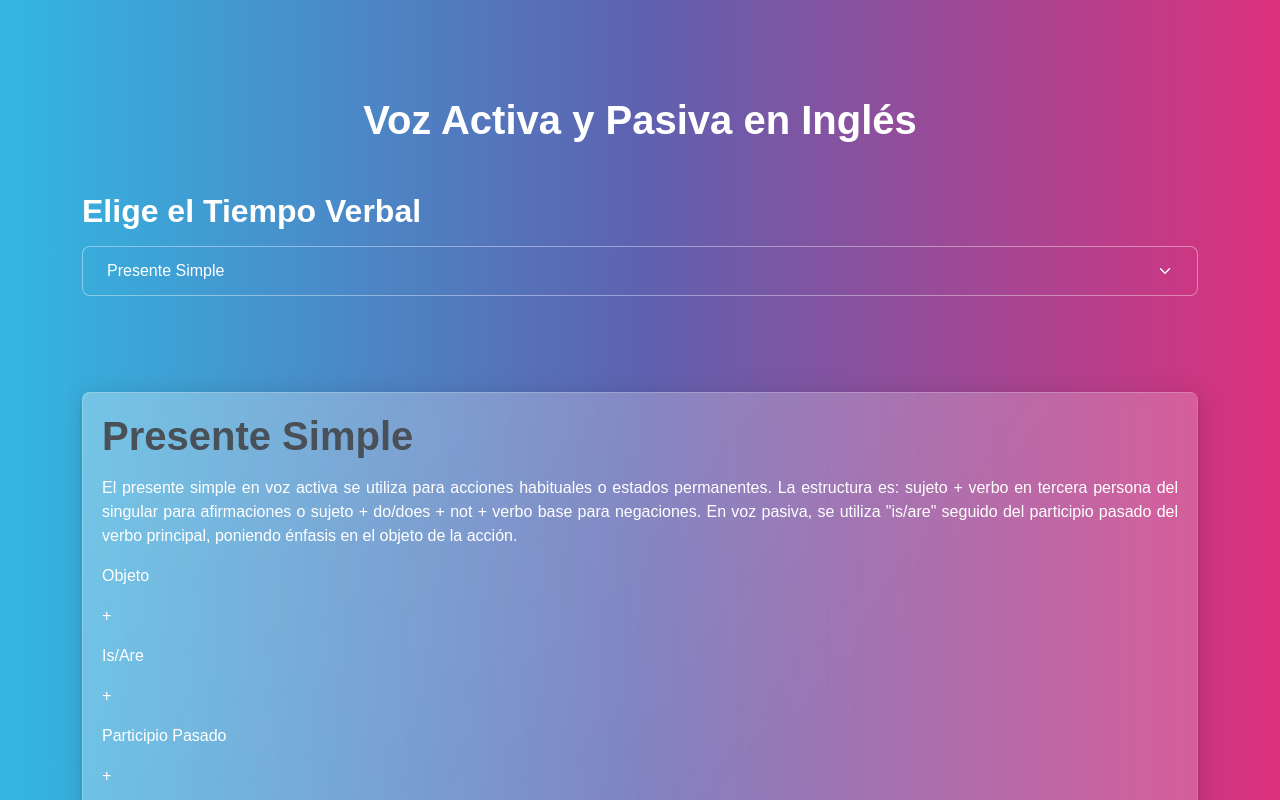
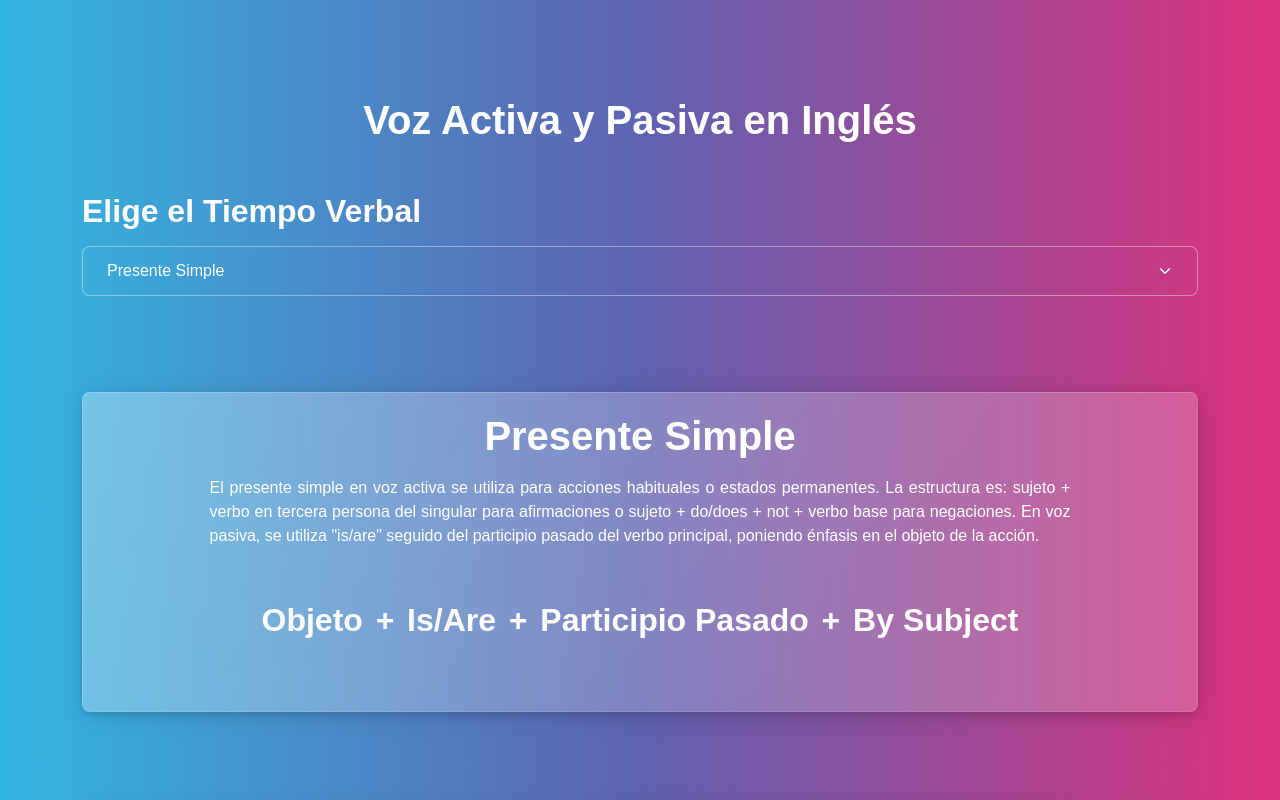
Before and after one commit to ArmandoxxXD/PaginaIngles, a plain HTML site: page index.html in a window 1280 px wide. Shown: the top 800 px of the page. Drawn offline with nearby package versions, Linux system fonts and the light colour scheme.

Commit message:
estructura

```diff
--- a/styles.css
+++ b/styles.css
@@ -32,3 +32,49 @@ h2 {
 .feedback {
   margin-top: 10px;
 }
+
+.explanation {
+  display: flex;
+  justify-content: center;
+  align-items: center;
+  flex-direction: column;
+}
+
+.explanation__header {
+
+}
+
+.explanation__cuerpo {
+  width: 80%;
+
+}
+
+.titulo {
+  text-align: center;
+  color: white;
+}
+
+.structure {
+  display: flex;
+  align-items: center;
+  justify-content: center;
+  flex-direction: row;
+  margin: 2em 0 3em 0;
+}
+
+.structure p {
+  color: white;
+  text-align: center;
+  font-size: 2em !important;
+  font-weight: 600;
+  margin: 0em 0.2em;
+  transition: transform 0.3s ease, margin 0.3s ease;
+}
+
+.structure p:hover {
+  cursor: pointer;
+}
+
+.cursor_normal {
+  cursor: default;
+}
```
